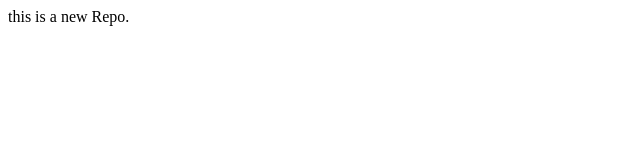
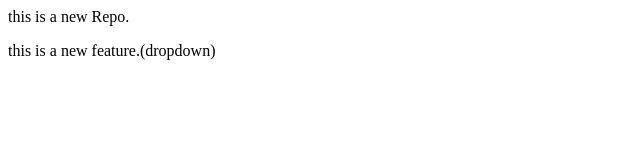
Before and after one commit to Saniya-hub/localrepo, a plain HTML site: page index.html in a window 1280 px wide. Shown: the whole page, without its empty margins (0-640 px from the left). Drawn offline with Linux system fonts and the light colour scheme.

```diff
--- a/index.html
+++ b/index.html
@@ -1 +1,2 @@
 <p>this is a new Repo.</p>
+<p>this is a new feature.(dropdown)</p>
```
